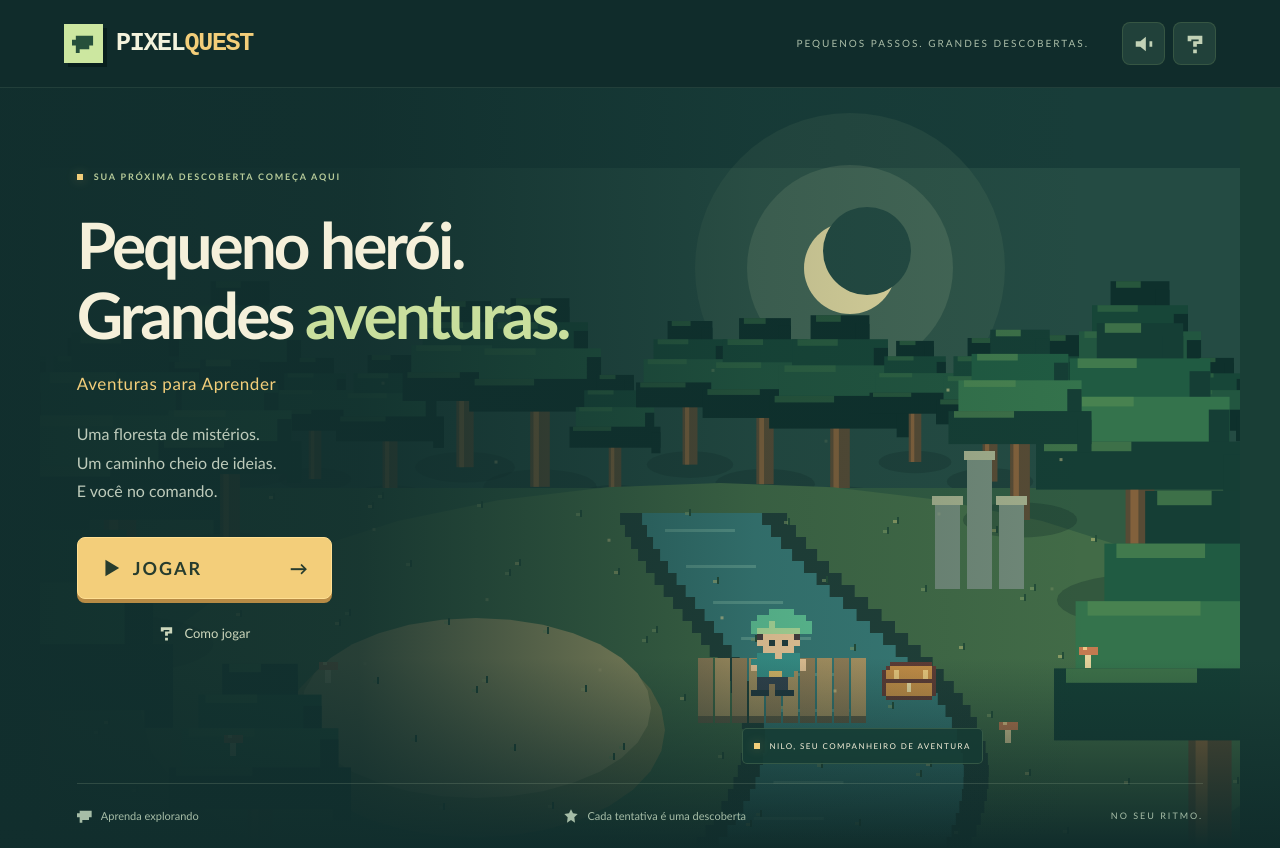
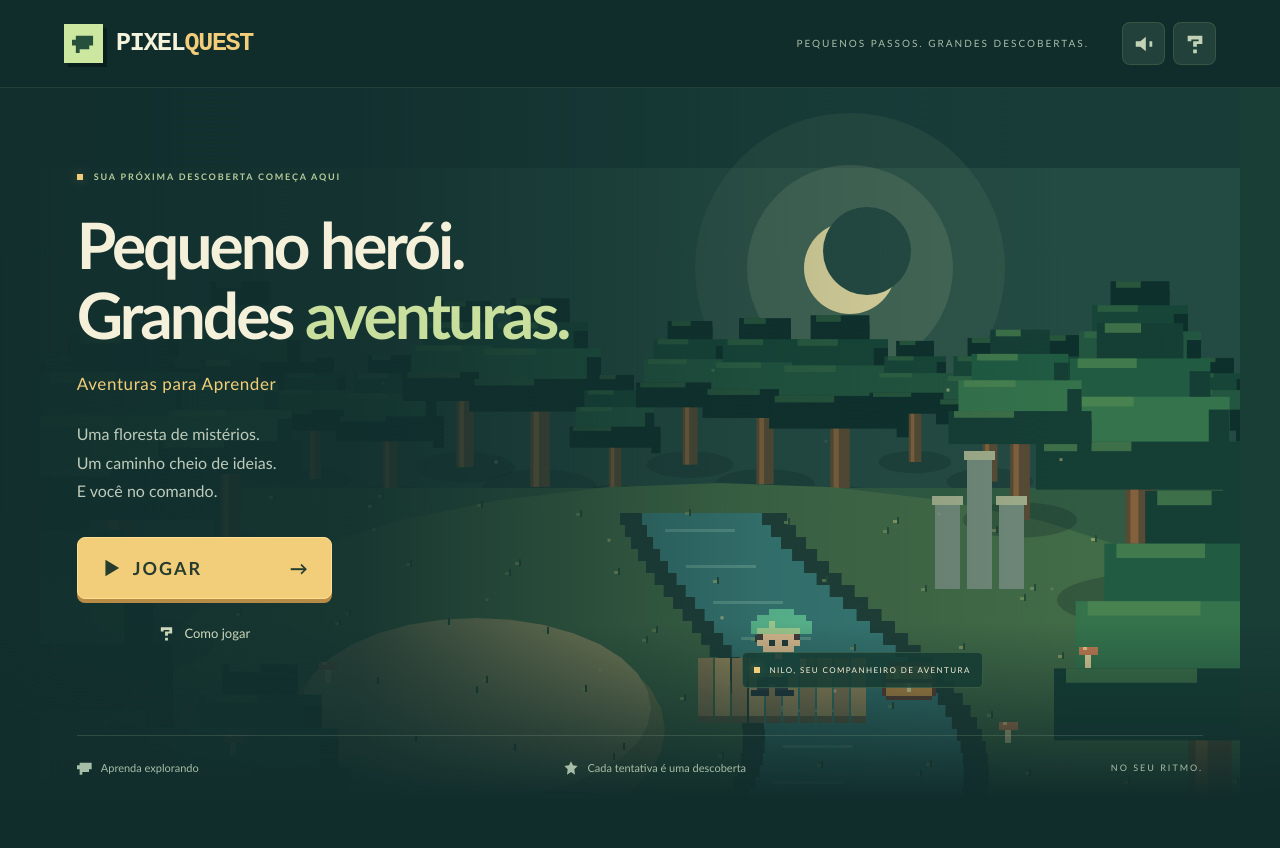
Before and after one commit to dheimemocelin/pixelquest, a React (Vite) app: page / in a window 1280 px wide. After the commit the page ends 800 px from the top, so only its background shows below. Built offline with nearby package versions, Linux system fonts and the light colour scheme.

Commit message:
fix: keep every game scene within the viewport

```diff
--- a/src/styles.css
+++ b/src/styles.css
@@ -14,6 +14,13 @@
 * {
   box-sizing: border-box;
 }
+html,
+body,
+#root {
+  width: 100%;
+  height: 100%;
+  overflow: hidden;
+}
 body {
   margin: 0;
   min-width: 360px;
@@ -55,7 +62,23 @@ main {
   margin: auto;
 }
 .app {
-  min-height: 100vh;
+  display: flex;
+  height: 100vh;
+  height: 100dvh;
+  min-height: 0;
+  flex-direction: column;
+  overflow: hidden;
+}
+main {
+  flex: 1 1 auto;
+  width: 100%;
+  min-height: 0;
+  overflow: hidden;
+}
+.home-stage,
+.map-stage {
+  height: 100%;
+  min-height: 0;
 }
 .topbar {
   height: 88px;
@@ -124,7 +147,7 @@ main {
 .home-stage,
 .map-stage {
   position: relative;
-  min-height: 760px;
+  min-height: 0;
   overflow: hidden;
   background: #193e36;
 }
@@ -275,7 +298,7 @@ main {
   letter-spacing: 2px;
 }
 .map-stage {
-  min-height: 760px;
+  min-height: 0;
 }
 .map-heading {
   position: relative;
@@ -1518,3 +1541,62 @@ dialog button:focus-visible {
 .game-layout { align-items: stretch; }
 .page-game > main,
 .page-temple > main { width: 100%; max-width: none; margin: 0; }
+
+/* Every scene, including the opening and world map, fits the visible screen. */
+.topbar { flex: 0 0 var(--topbar-height); }
+.home-stage,
+.map-stage { height: 100%; min-height: 0; }
+.home-stage { min-height: 0; }
+.hero-name { top: auto; bottom: 112px; }
+.map-heading { padding-top: clamp(18px, 4vh, 44px); padding-bottom: clamp(14px, 3vh, 34px); }
+.map-stage .forest-node { top: 34%; }
+.map-stage .temple-node { top: 47%; }
+.back-map { bottom: 10px; }
+
+@media (max-width: 760px) {
+  .home-stage,
+  .map-stage { min-height: 0; }
+  .home-stage { height: 100%; }
+  .hero-copy { padding-top: clamp(18px, 5vh, 45px); }
+  .hero-name { right: 7%; bottom: 83px; left: auto; top: auto; }
+  .home-bottom { padding-top: 10px; padding-bottom: 10px; }
+  .map-heading { padding: 12px 12px 8px; }
+  .map-heading h1 { margin: 4px 0; font-size: clamp(23px, 7vw, 29px); }
+  .map-heading p { font-size: 10px; }
+  .map-stage .forest-node,
+  .map-stage .temple-node {
+    right: 7%;
+    left: 7%;
+    padding: 9px 12px;
+    gap: 10px;
+  }
+  .map-stage .forest-node { top: 24%; }
+  .map-stage .temple-node { top: 59%; }
+  .world-node h2,
+  .temple-node h2 { margin: 4px 0; font-size: 19px; }
+  .world-node p { margin-bottom: 6px; font-size: 10px; }
+  .world-node .primary { min-height: 38px; padding: 7px 10px; font-size: 11px; }
+  .world-node small { margin-top: 6px; font-size: 9px; }
+  .world-number { font-size: 22px; height: 32px; }
+  .map-stage .coming { display: inline-block; padding: 3px 6px; font-size: 7px; }
+  .back-map { min-height: 36px; padding: 7px 12px; font-size: 10px; }
+}
+@media (max-width: 760px) and (max-height: 700px) {
+  .hero-copy { padding-top: 10px; }
+  .hero-copy h1 { margin-top: 12px; font-size: clamp(36px, 10vw, 44px); }
+  .slogan { margin-top: 8px; }
+  .hero-description { margin: 9px 0 12px; line-height: 1.45; }
+  .hero-copy .text-button { min-height: 37px; margin-top: 2px; }
+  .hero-name { bottom: 56px; }
+  .home-bottom { padding-top: 5px; padding-bottom: 5px; }
+  .map-heading { padding-top: 5px; padding-bottom: 4px; }
+  .map-heading h1 { font-size: 21px; }
+  .map-stage .forest-node { top: 22%; }
+  .map-stage .temple-node { top: 57%; }
+  .map-stage .forest-node,
+  .map-stage .temple-node { padding: 6px 9px; }
+  .world-node h2,
+  .temple-node h2 { font-size: 16px; }
+  .world-node p { margin-bottom: 3px; }
+  .world-node small { margin-top: 3px; }
+}
```
Also changed, not shown: 1 other file (tests, documents, lock files or other folders).
